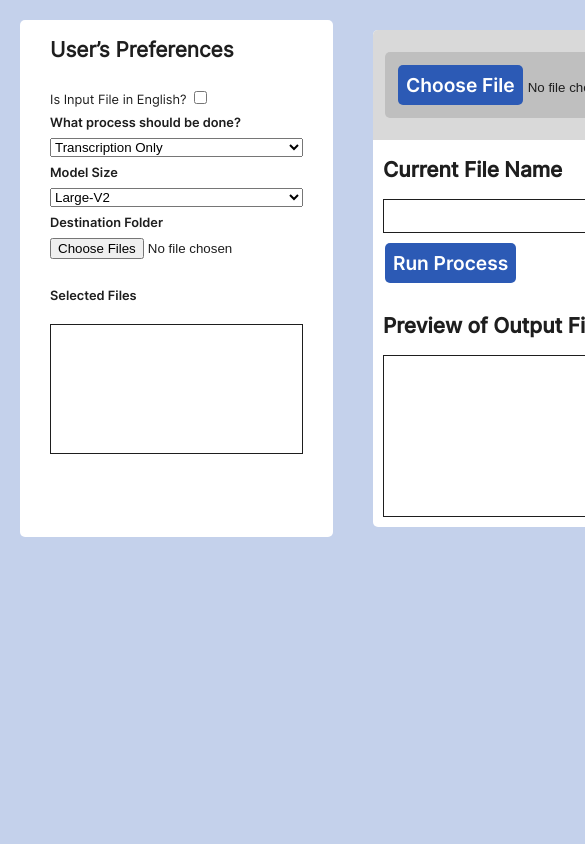
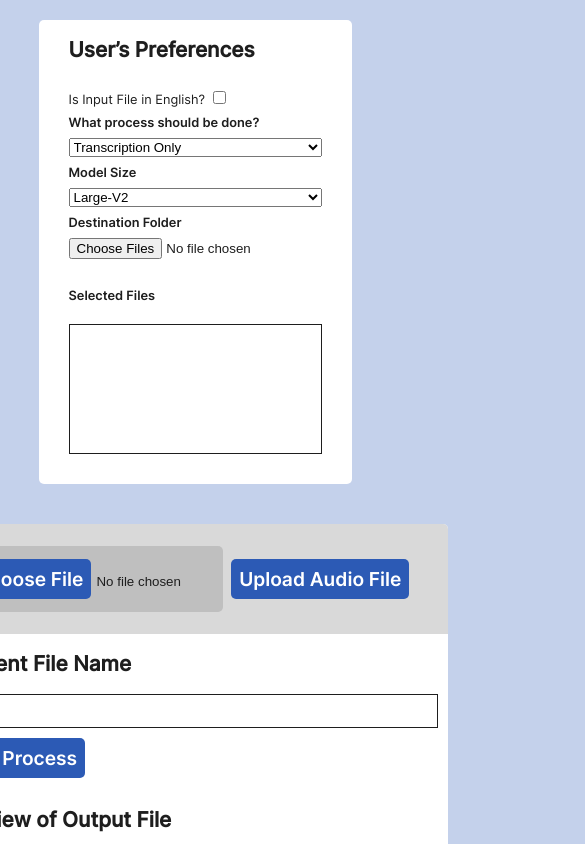
Before and after one commit to moonsdust/street-lab-whisper-app, an Electron app: page pages/index.html in a window 390 px wide. Shown: the top 844 px of the page, 585 px wide, since content can reach past the window. Drawn offline with Linux system fonts and the light colour scheme.

Commit message:
Updated h2 tag

```diff
--- a/src/css/style.css
+++ b/src/css/style.css
@@ -47,6 +47,7 @@ main {
 /* Text styling */
 h2 {
     font-size: 1.3rem;
+    font-family: 'Inter-Medium', 'Helvetica Neue', 'Archivo', 'Roboto', Arial, sans-serif;
 }
 button, #choose-file::file-selector-button {
     font-size: 1.2rem;
@@ -56,9 +57,6 @@ h5, .h5-bold, .to_english_selection {
 }
 .h5-bold, button, #choose-file::file-selector-button {
     font-family: 'Inter-SemiBold', 'Helvetica Neue', 'Archivo', 'Roboto', Arial, sans-serif;
-}
-.output-section h2 {
-    font-family: 'Inter-Medium', 'Helvetica Neue', 'Archivo', 'Roboto', Arial, sans-serif;
 }
 
 
@@ -146,3 +144,14 @@ button, #choose-file::file-selector-button{
     border: 1px solid #1E1E1E;
     padding: 5rem;
 }
+
+
+/* For different screen sizes */
+/* If current / max width is 400px */
+@media screen and (max-width: 400px) {
+    main {
+        display: flex;
+        flex-direction: column;
+        align-items: center;
+    }
+}
```
